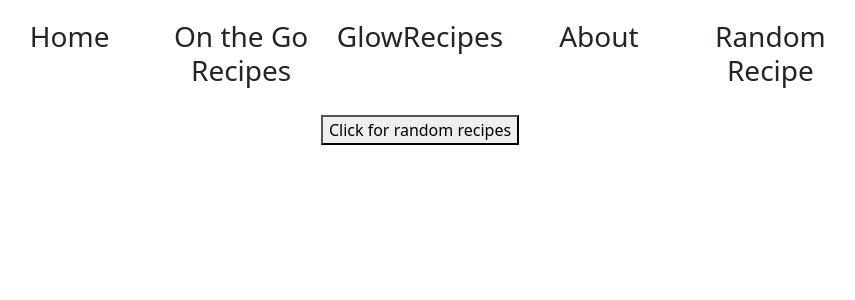
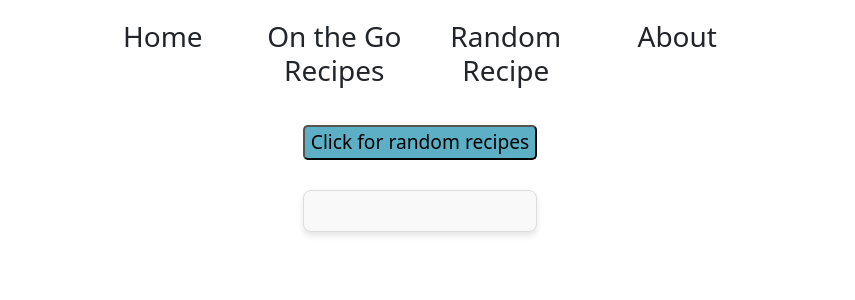
Before and after one commit to meghamodi/RecipeManager, a React (Create React App) app in the folder recipe-finder/: page / in a window 1280 px wide. Both pictures are taken after a click on the element "Random Recipe". Shown: the top 300 px of the page, without its empty margins (220-1075 px from the left). Built offline with nearby package versions, Linux system fonts and the light colour scheme.

Commit message:
random recipe button working

```diff
--- a/recipe-finder/package.json
+++ b/recipe-finder/package.json
@@ -41,5 +41,8 @@
       "last 1 firefox version",
       "last 1 safari version"
     ]
+  },
+  "devDependencies": {
+    "sass": "^1.86.0"
   }
 }
--- a/recipe-finder/src/App.js
+++ b/recipe-finder/src/App.js
@@ -1,6 +1,6 @@
 import './App.css';
 import { SearchRecipe } from './RecipeCard/searchRecipe.js';
-import RandomRecipes from './RandomRecipes.js'
+import RandomRecipes from './RandomRecipe/RandomRecipes.js'
 import {useState} from 'react';
 
 function App() {
@@ -23,19 +23,20 @@ function App() {
                 <h3 onClick={()=> handleContent('quickRecipes')} >On the Go Recipes</h3>
 
             </div>
-
+{/*
             <div className="category">
                 <h3  onClick={()=> handleContent('glowRecipes')}>GlowRecipes</h3>
 
-            </div>
+            </div> */}
 
-            <div className="category">
-                <h3 onClick={()=> handleContent('AboutMe')}>About</h3>
 
-            </div>
 
             <div className="category">
                 <h3 onClick={()=> handleContent('RandomRecipe')}>Random Recipe</h3>
+
+            </div>
+            <div className="category">
+                <h3 onClick={()=> handleContent('AboutMe')}>About</h3>
 
             </div>
 
@@ -65,11 +66,19 @@ function App() {
             )}
 
             {/* <!-- Glow Content --> */}
-            {isActive === 'glowRecipes' && (
+            {/* {isActive === 'glowRecipes' && (
             <div className="content">
                 <div>
                     <p>Glow recipes coming soon</p>
                 </div>
+            </div>
+            )} */}
+
+            </div>
+            {/* <!-- Random Content --> */}
+            {isActive === 'RandomRecipe' && (
+            <div className="content">
+                <RandomRecipes/>
             </div>
             )}
 
@@ -80,15 +89,6 @@ function App() {
             </div>
             )}
 
-
-            </div>
-            {/* <!-- Random Content --> */}
-            {isActive === 'RandomRecipe' && (
-            <div className="content">
-                <RandomRecipes/>
-            </div>
-            )}
-
     </div>
 
   );
--- /dev/null
+++ b/recipe-finder/src/RandomRecipe/RandomRecipe.scss
@@ -0,0 +1,45 @@
+.recipeCard {
+    max-width: 600px;
+    margin: 20px auto;
+    padding: 20px;
+    border: 1px solid #ddd;
+    border-radius: 8px;
+    box-shadow: 0px 4px 6px rgba(0, 0, 0, 0.1);
+    background-color: #f9f9f9;
+    text-align: center;
+
+}
+
+.recipeItem {
+    border: 1px solid #ddd;
+    padding: 15px;
+    margin: 10px;
+    border-radius: 5px;
+    background-color: #f9f9f9;
+}
+
+.recipeName{
+    font-size: 1.5em;
+    justify-content: center;
+    color: #333;
+    margin-bottom: 10px;
+    font-weight:bold;
+
+}
+
+button {
+    background-color:#5cafc4;
+    font-size:1.2em;
+    cursor:pointer;
+    border-radius:5px;
+    transition: background-color 0.3s;
+    margin: 10px auto;
+
+}
+
+p {
+    text-align: left;
+    font-size: 1em;
+    color: #555;
+    line-height: 1.5;
+}
--- a/recipe-finder/src/RandomRecipes.js
+++ b/recipe-finder/src/RandomRecipe/RandomRecipes.js
@@ -1,4 +1,5 @@
 import {useState} from 'react';
+import './RandomRecipe.scss';
 export default function RandomRecipes(){
     const [recipes,setRecipes] = useState([])
 
@@ -11,8 +12,9 @@ export default function RandomRecipes(){
             return;
         }
         const resData  = await rData.json()
+        const randomRecipe = resData[Math.floor(Math.random() * resData.length)]
 
-        setRecipes(resData)
+        setRecipes([randomRecipe])
 
         console.log(`Recipes: ${resData}`)
         }catch(error){
@@ -24,12 +26,18 @@ export default function RandomRecipes(){
     return (
         <div>
             <button onClick={showOneRecipe}>Click for random recipes</button>
-            <ul>
+            <div className="recipeCard">
             {recipes.map((recipe,index)=>(
-                <li index={index}>{`${recipe.title}, ${recipe.ingredients}`}</li>
+                <div key={index} className="recipeItem">
+                <div className="recipeName">{recipe.title}</div>
+                    <p>{recipe.ingredients}</p>
+                    <p>{recipe.instructions}</p>
+                </div>
             )
+
         )}
-        </ul>
+         </div>
+
 
 
         </div>
```
Also changed, not shown: 2 other files (tests, documents, lock files or other folders).
